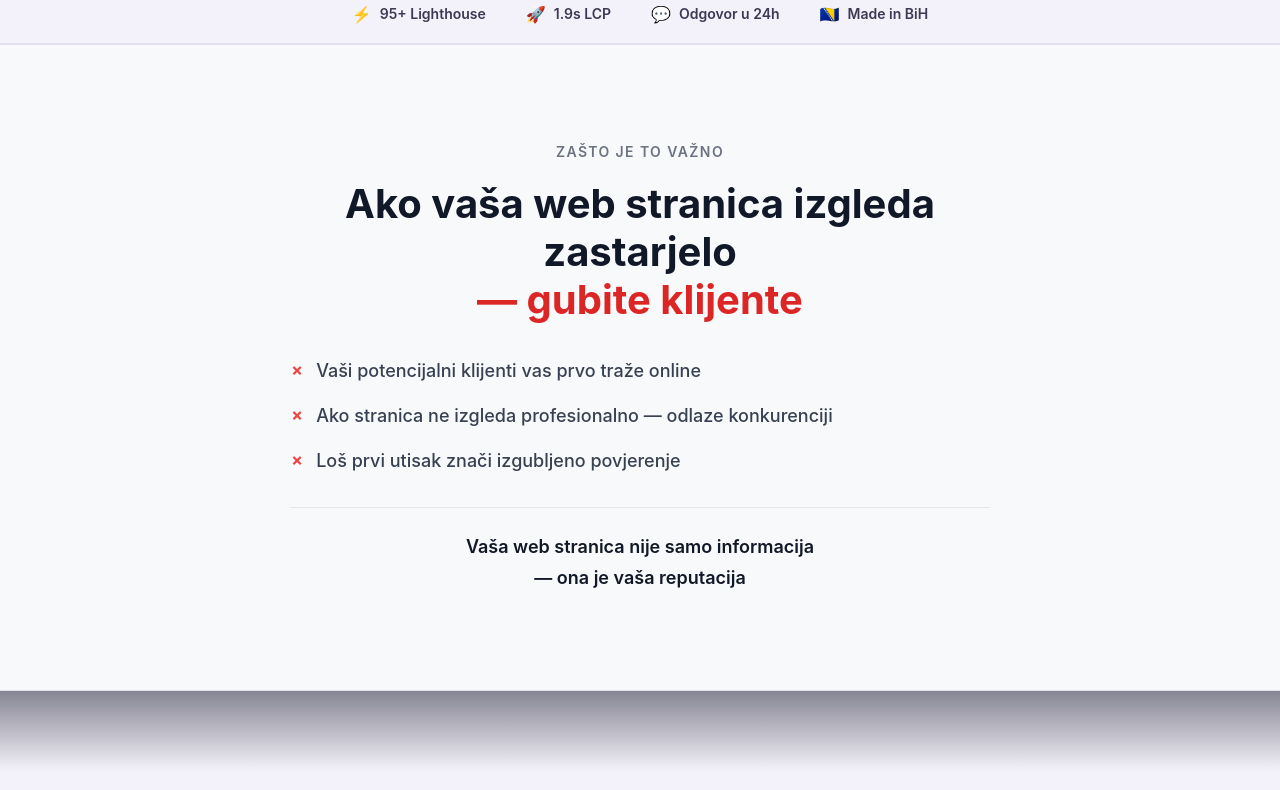
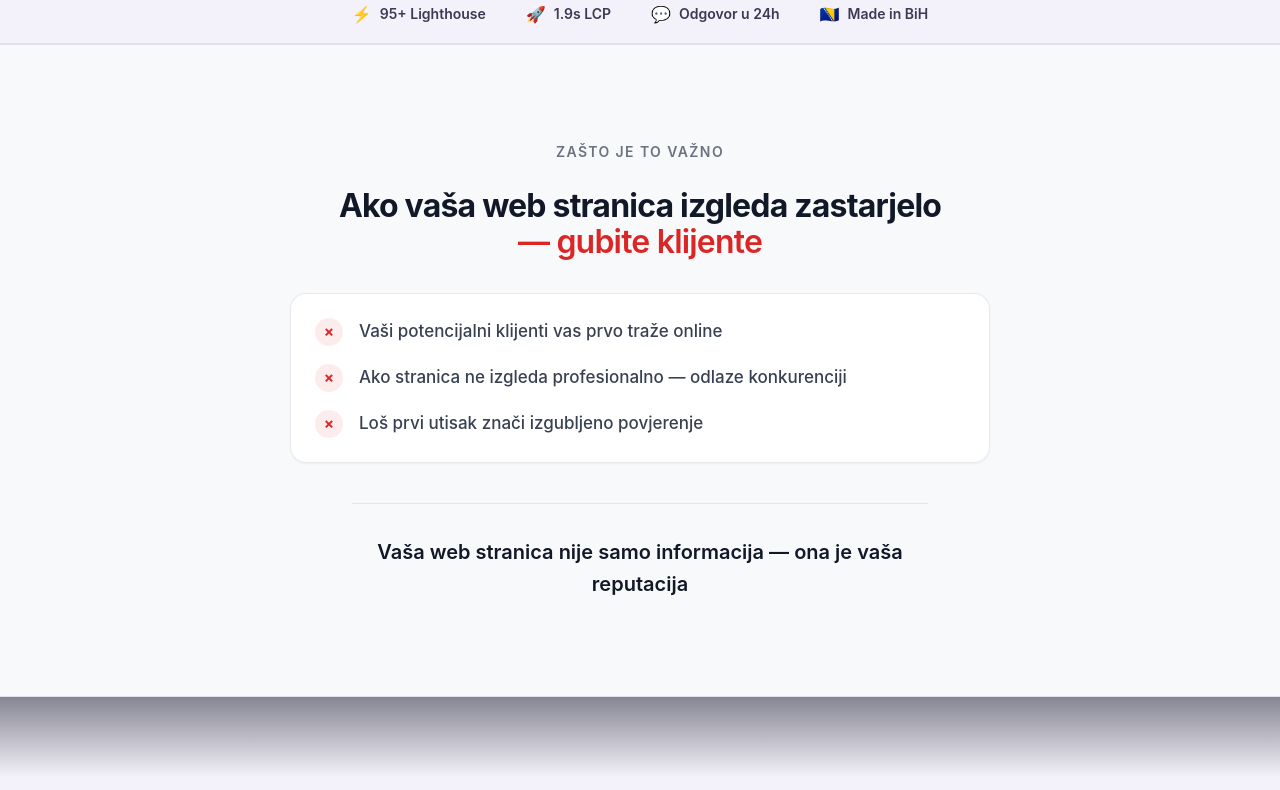
Before and after one commit to jasnez/webora2.0, a Next.js app: page / in a window 1280 px wide. Shown: the part 579-1369 px from the top of the page. Built offline with nearby package versions, Linux system fonts and the light colour scheme.

Commit message:
Problem section: tighter headline line-break, card list, polish
Made-with: Cursor

```diff
--- a/src/components/sections/ProblemSection.tsx
+++ b/src/components/sections/ProblemSection.tsx
@@ -16,33 +16,42 @@ export function ProblemSection() {
     >
       <Container>
         <div className="mx-auto max-w-[700px] text-left md:text-center">
-          <p className="section-label mb-4">Zašto je to važno</p>
+          <p className="section-label mb-5 md:mb-6">Zašto je to važno</p>
 
-          <h2 className="heading-2 mb-8 text-neutral-900 dark:text-white-text">
-            Ako vaša web stranica izgleda zastarjelo
-            <br className="hidden md:block" />
-            <span className="text-red-600 dark:text-red-400">
+          <h2 className="mb-8 text-balance text-3xl font-bold leading-[1.2] tracking-tight text-neutral-900 dark:text-white-text sm:text-[1.75rem] md:text-[1.9375rem] md:leading-[1.15] lg:text-[2rem]">
+            <span className="lg:whitespace-nowrap">
+              Ako vaša web stranica izgleda zastarjelo
+            </span>
+            <span className="font-semibold text-red-600 dark:text-red-400">
               {" "}
               — gubite klijente
             </span>
           </h2>
 
-          <ul className="mb-8 flex flex-col gap-4 text-left">
+          <ul
+            className="mb-10 flex flex-col gap-4 rounded-2xl border border-neutral-200/90 bg-white/90 p-5 text-left shadow-sm dark:border-border-dark dark:bg-surface/40 dark:shadow-none sm:p-6 md:gap-[1.125rem]"
+            role="list"
+          >
             {problems.map((p, i) => (
-              <li key={i} className="flex items-start gap-3">
-                <span className="mt-0.5 flex-shrink-0 font-bold text-red-500 dark:text-red-400">
+              <li key={i} className="flex gap-3.5 sm:items-center sm:gap-4">
+                <span
+                  className="mt-0.5 flex h-7 w-7 shrink-0 items-center justify-center rounded-full bg-red-500/10 text-sm font-bold leading-none text-red-600 dark:bg-red-500/15 dark:text-red-400 sm:mt-0"
+                  aria-hidden
+                >
                   ✗
                 </span>
-                <span className="text-lg leading-relaxed text-neutral-700 dark:text-text-secondary">
+                <span className="min-w-0 text-[1.0625rem] leading-relaxed text-neutral-700 dark:text-text-secondary">
                   {p}
                 </span>
               </li>
             ))}
           </ul>
 
-          <p className="mt-6 border-t border-neutral-200 pt-6 text-lg font-semibold text-neutral-900 dark:border-border-dark dark:text-white-text">
-            Vaša web stranica nije samo informacija
-            <br />— ona je vaša reputacija
+          <p className="mx-auto max-w-[36rem] border-t border-neutral-200 pt-8 text-lg font-semibold leading-snug text-neutral-900 dark:border-border-dark dark:text-white-text md:text-xl">
+            <span className="block md:inline md:whitespace-nowrap">
+              Vaša web stranica nije samo informacija
+            </span>
+            <span> — ona je vaša reputacija</span>
           </p>
         </div>
       </Container>
```
